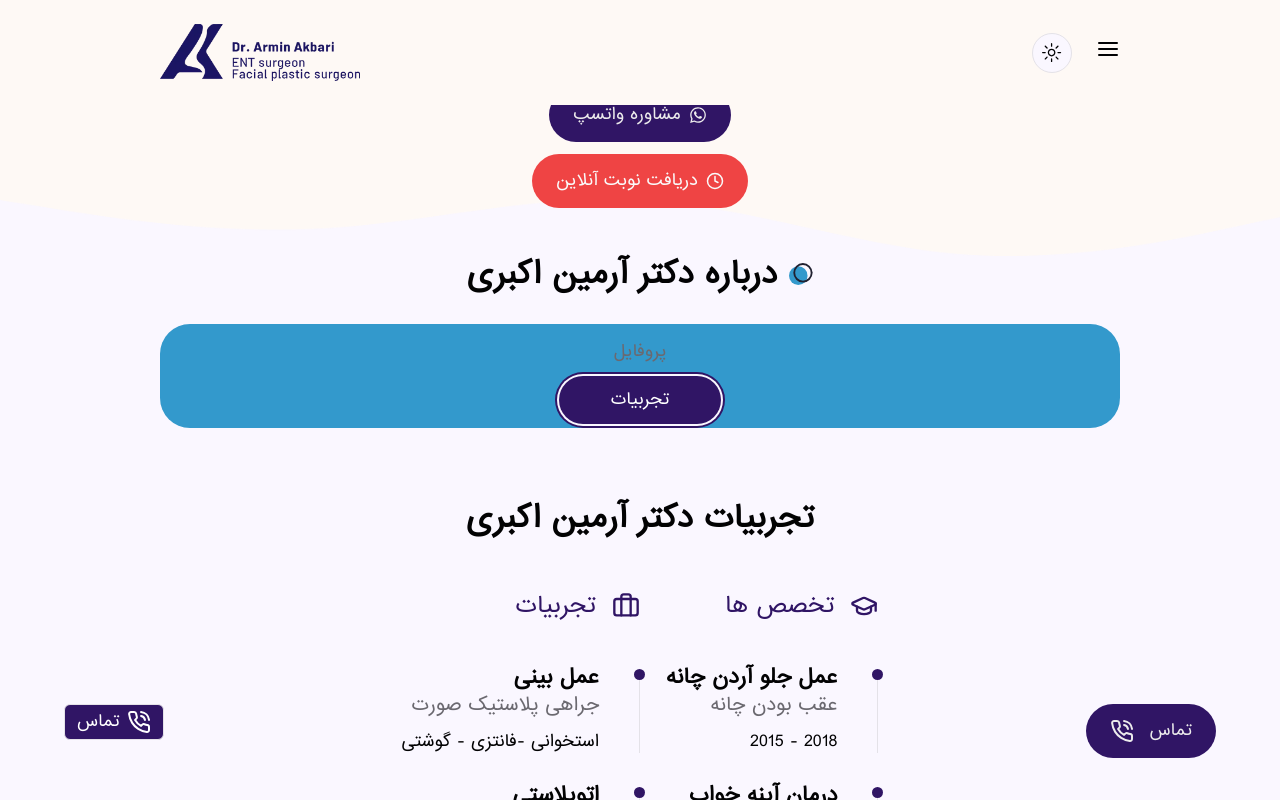
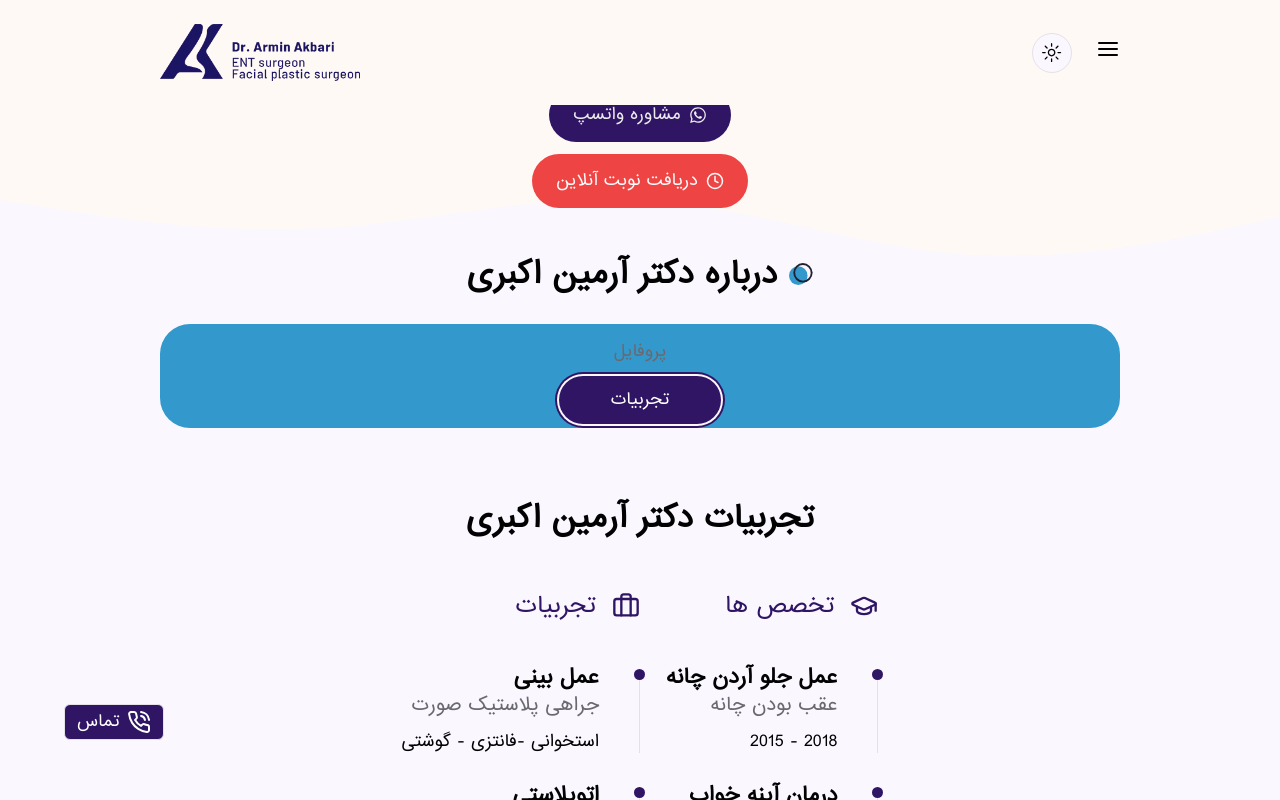
Before and after one commit to ehsanfakhri/dr-armin-akbari, a Next.js app: page / in a window 1280 px wide. Both pictures are taken after a click on the tab "تجربیات". Shown: the part 521-1321 px from the top of the page. Built offline with nearby package versions, Linux system fonts and the light colour scheme.

Commit message:
some styles fix

```diff
--- a/app/layout.tsx
+++ b/app/layout.tsx
@@ -31,7 +31,6 @@ export default function RootLayout({
       <body className={myFont.className}>
         <ThemeProvider attribute="class" defaultTheme="light">
           <Header />
-          <FloatActionButton />
           <DrawerCall />
           {children}
           <Footer />
--- a/components/About.tsx
+++ b/components/About.tsx
@@ -219,7 +219,7 @@ const About = () => {
                 </TabsContent>
 
                 <TabsContent value="qualifications">
-                  <div className="flex flex-col items-center">
+                  <div className="flex flex-col mb-12 items-center">
                     <h3 className="h3 mb-8 py-6  ">تجربیات دکتر آرمین اکبری</h3>
                     {/* experience & education Wrapper */}
                     <div className="grid md:grid-cols-2 gap-y-8 ">
--- a/components/headers/navbar/MobileNav.tsx
+++ b/components/headers/navbar/MobileNav.tsx
@@ -14,13 +14,14 @@ const MobileNav = () => {
         <AlignJustify />
       </SheetTrigger>
       <SheetContent>
-        <div className="flex flex-col items-center justify-between h-full py-8">
+        <div className="flex  flex-col   items-center justify-between h-full py-8">
           <div className="flex flex-col items-center gap-y-32">
             {/* sheet close */}
             <Logo />
             <Nav
-              containerStyles="flex flex-col items-center gap-y-6"
-              LinkStyles="text-2xl"
+              containerStyles="flex flex-col flex-col-reverse items-center gap-y-6"
+              LinkStyles="text-3xl rounded-full p-4 px-8 w-full text-center dark:hover:bg-primary dark:bg-secondary
+               hover:text-white bg-primary-foreground hover:bg-primary"
             />
           </div>
           <Socials containerStyles="flex gap-x-4" iconsStyles="text-2xl" />
--- a/components/headers/navbar/Nav.tsx
+++ b/components/headers/navbar/Nav.tsx
@@ -30,7 +30,7 @@ const Nav = ({ containerStyles, LinkStyles, underLineStyles }: INavPrps) => {
         <Link
           key={index}
           href={link.path}
-          className={`capitalize ${LinkStyles}`}
+          className={`capitalize ${LinkStyles}  `}
         >
           {link.path === pathname && (
             <motion.span
```
